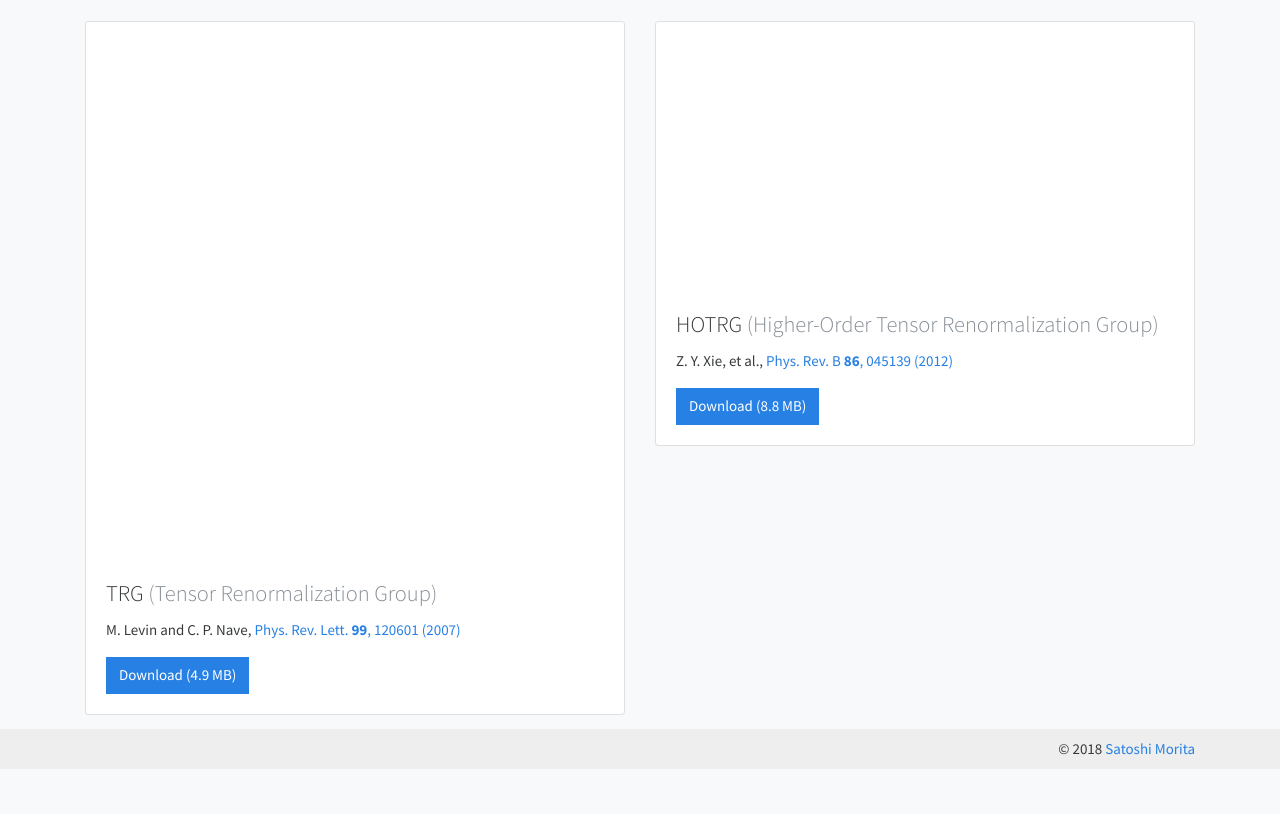
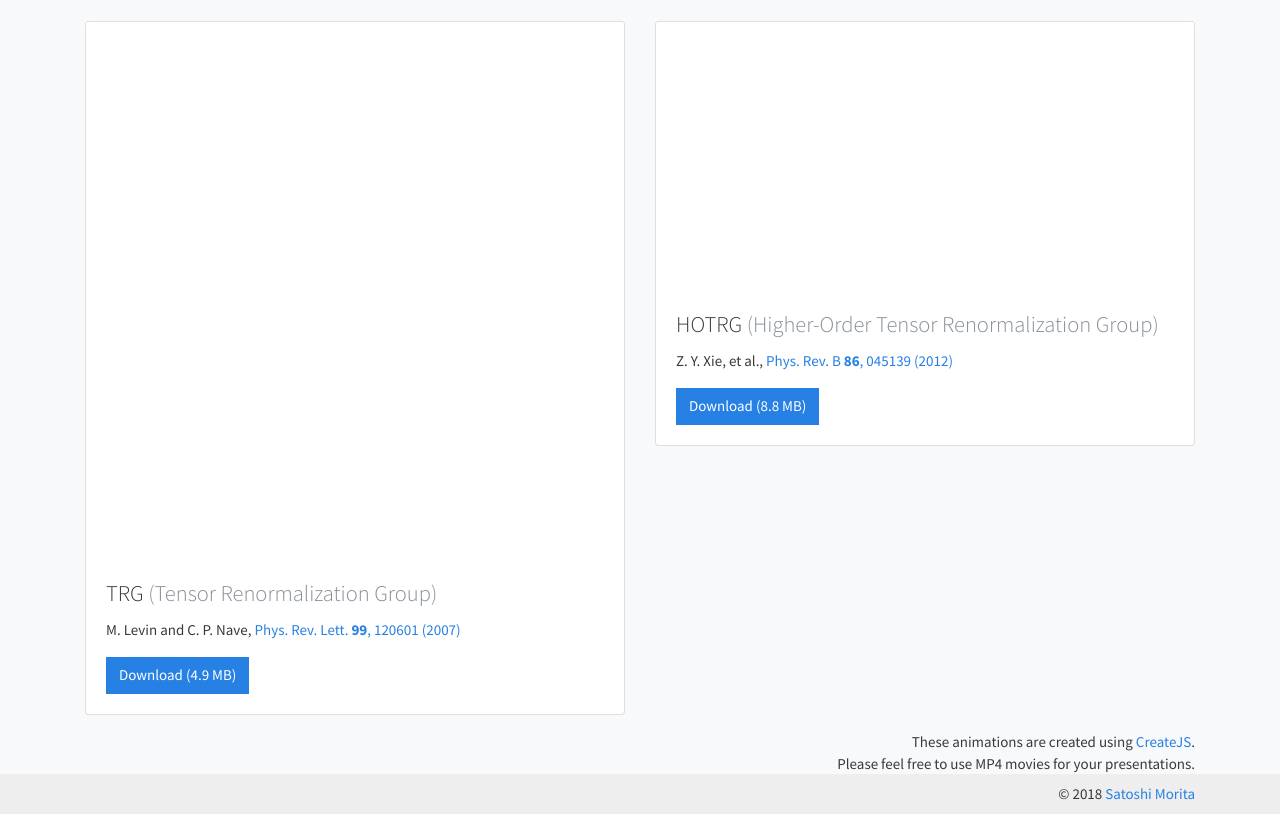
Before and after one commit to smorita/TN_animation, a plain HTML site: page index.html in a window 1280 px wide. Shown: the part 103-917 px from the top of the page. Before the commit the page ends 872 px from the top, so only its background shows below. Drawn offline with nearby package versions, Linux system fonts and the light colour scheme; a script that the page names is missing.

Commit message:
Add comments

```diff
--- a/index.html
+++ b/index.html
@@ -52,7 +52,9 @@
       </div>
 
       <p class="mt-2 text-right">
-        These animations are created using <a href="https://createjs.com/" target="_blank">CreateJS</a>.
+        These animations are created using <a href="https://createjs.com/" target="_blank">CreateJS</a>.<br>
+        Please feel free to use MP4 movies for your presentations.<br>
+        I would appreciate if you cite this page.
       </p>
     </main>
 
```
